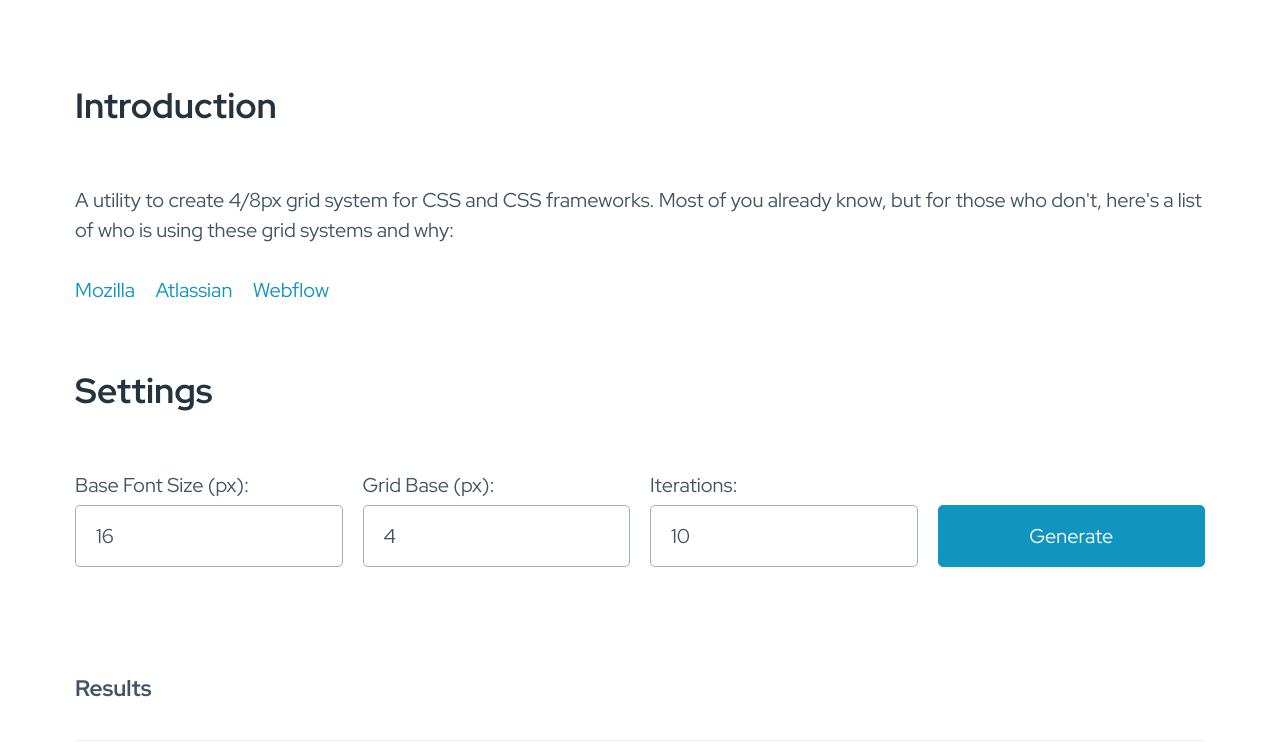
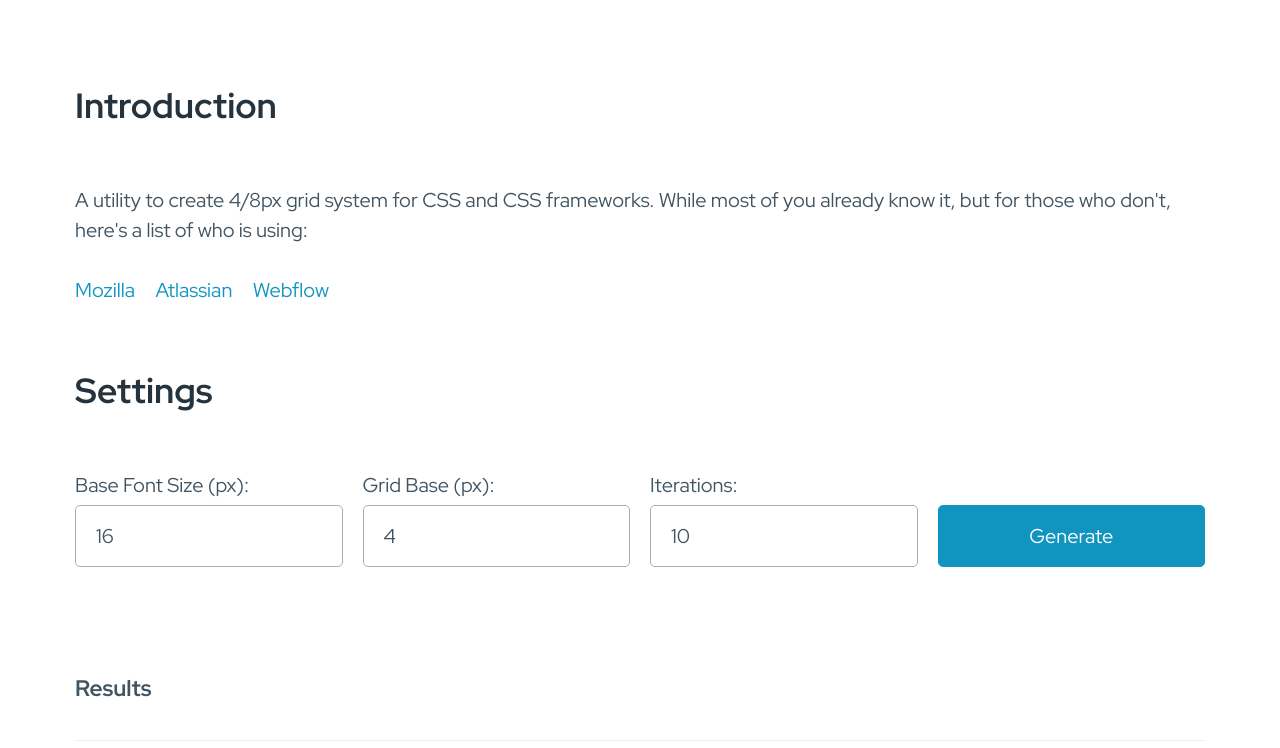
Before and after one commit to anithegregorian/bulk_px_em_calc, a plain HTML site: page index.html in a window 1280 px wide. Shown: the top 748 px of the page. Drawn offline with nearby package versions, Linux system fonts and the light colour scheme.

Commit message:
- intro and tweaks

```diff
--- a/index.html
+++ b/index.html
@@ -57,7 +57,7 @@
 	<section id="form">
 		<h2>Introduction</h2>
 
-		<p>A utility to create 4/8px grid system for CSS and CSS frameworks. Most of you already know, but for those who don't, here's a list of who is using these grid systems and why:</p>
+		<p>A utility to create 4/8px grid system for CSS and CSS frameworks. While most of you already know it, but for those who don't, here's a list of who is using:</p>
 
 		<ul class="who-uses">
 			<li>
```
